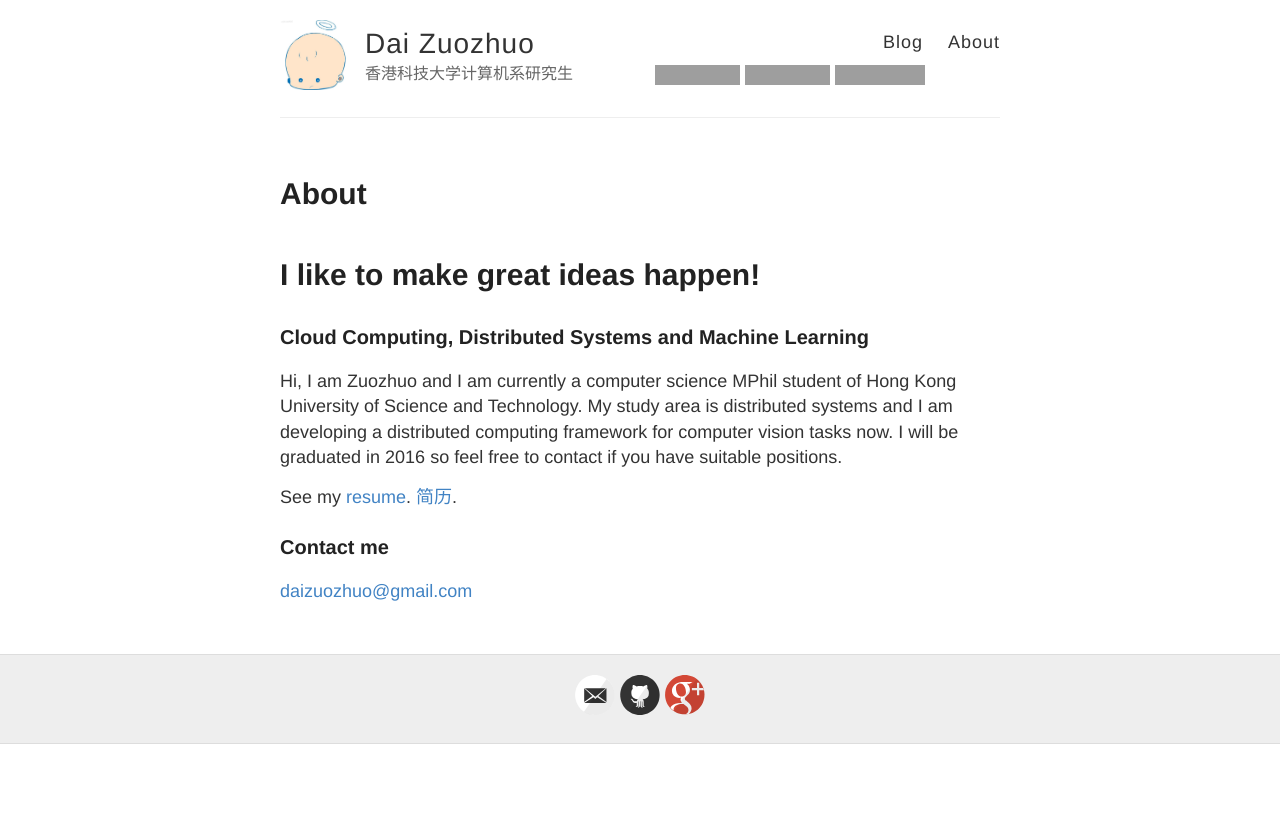
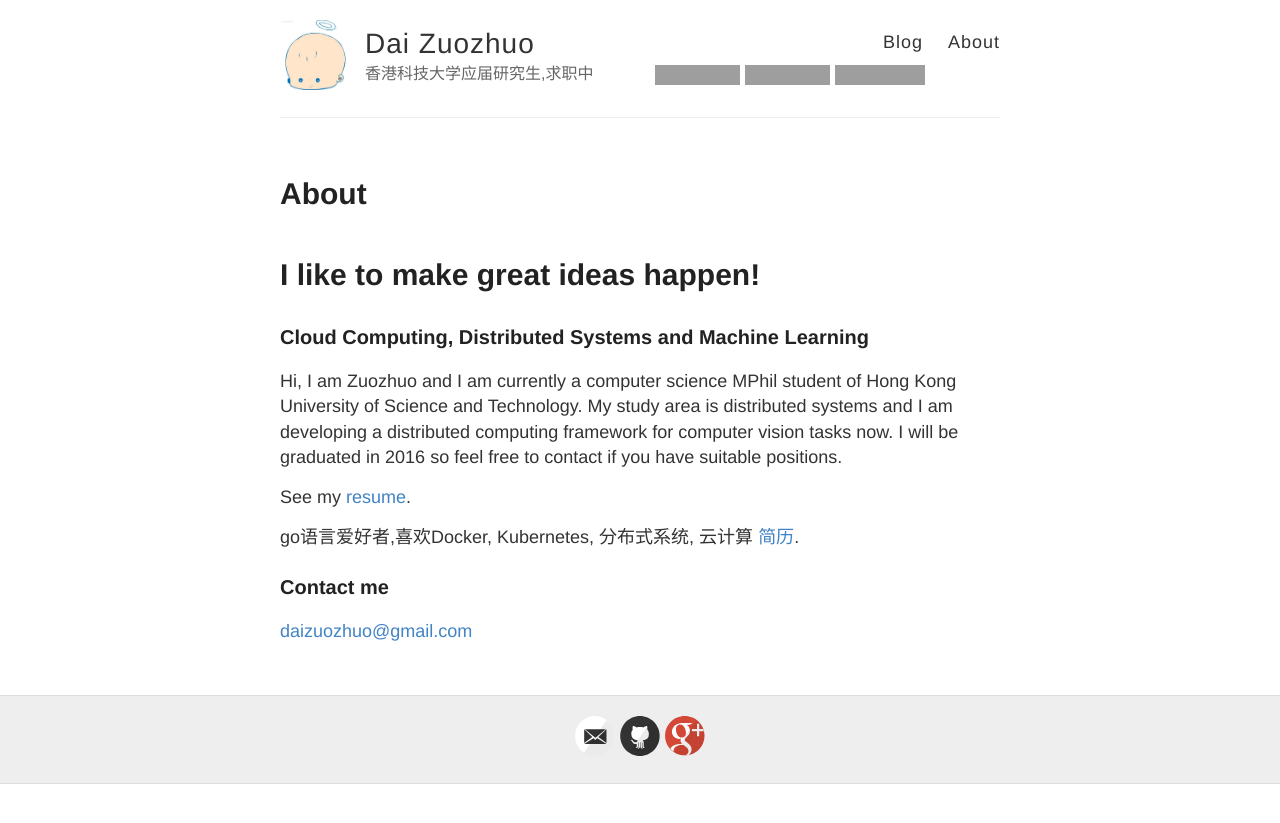
Before and after one commit to 2892931976/daizuozhuo.github.io, a Jekyll site: the page built from about.md, in a window 1280 px wide. Shown: the top 823 px of the page. Built offline with Jekyll 4.4.1, drawn with Linux system fonts in a browser that asks for light colours; Markdown is read by kramdown in place of the engine named in the settings; grey boxes are pictures that could not be loaded.

Commit message:
update resume

```diff
--- a/_config.yml
+++ b/_config.yml
@@ -6,7 +6,7 @@
 name: Dai Zuozhuo
 
 # Short bio or description (displayed in the header)
-description: 香港科技大学计算机系研究生
+description: 香港科技大学应届研究生,求职中
 
 # URL of your avatar or profile pic (you could use your GitHub profile pic)
 avatar: /images/touxiang.jpg
--- a/about.md
+++ b/about.md
@@ -13,6 +13,8 @@ and I am developing a distributed computing framework for computer vision tasks
 I will be graduated in 2016 so feel free to contact if you have suitable positions.
 
 See my [resume](/images/zuozhuo.pdf).
+
+go语言爱好者,喜欢Docker, Kubernetes, 分布式系统, 云计算
 [简历](/images/戴作卓_香港科技大学.pdf).
 
 ### Contact me
```
Also changed, not shown: 1 other file.
